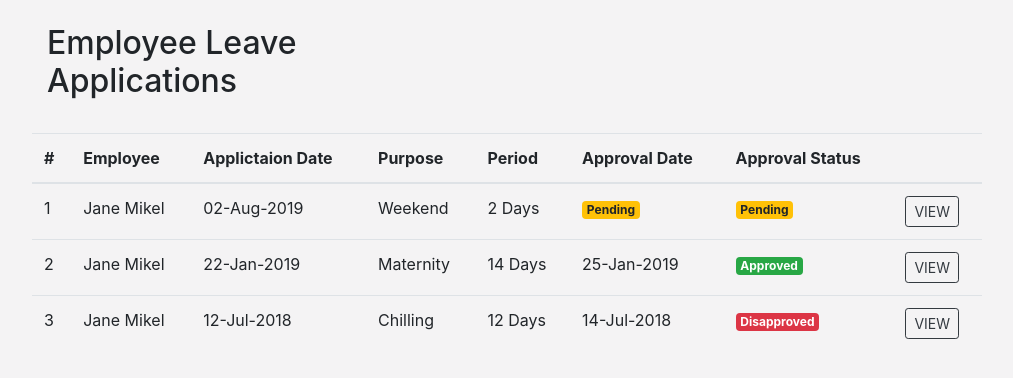
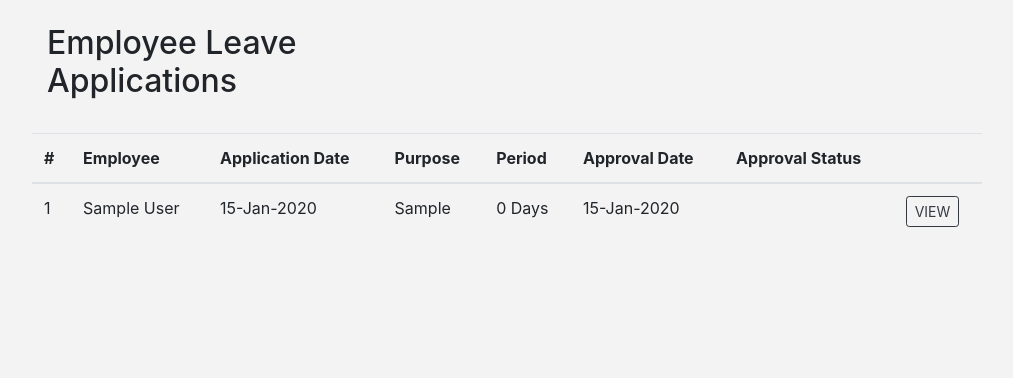
Before and after one commit to bunya017/leave-ms, a PHP site: page /admin/dashboard.php in a window 1280 px wide. Shown: the part 56-434 px from the top of the page, without its empty margins (133-1146 px from the left). Run offline with PHP 8.4, Linux system fonts and the light colour scheme; the visitor is signed in with stand-in values (Sample User, id 1); tables that the repository leaves empty or names only in its code hold one stand-in row (values such as "Sample post"); some libraries are stand-ins or nearby versions.

Commit message:
refactor(AdminDash): Add leave aplications table

```diff
--- a/admin/dashboard.php
+++ b/admin/dashboard.php
@@ -6,6 +6,18 @@
     $userId = $_SESSION['user_id'];
     $query = "SELECT `employee_leave`.*, `users`.`first_name`, `users`.`last_name` FROM `employee_leave` JOIN `users` WHERE `users`.`id`=`employee_leave`.`user_id`";
     $result = $conn->query($query);
+    if (($result->num_rows > 0)){
+      $index = 0;
+      while ($row = $result->fetch_assoc()) {
+        $leave_applications[] = array(
+          'id' => $row['id'], 'purpose' => $row['purpose'], 'application_date' => $row['application_date'],
+          'start_date' => $row['start_date'], 'stop_date' => $row['stop_date'],
+          'extra_information' => $row['extra_information'], 'to_director' => $row['to_director'],
+          'to_registrar' => $row['to_registrar'], 'approval_status' => $row['approval_status'],
+          'approval_date' => $row['approval_date'], 'full_name' => $row['first_name'] . ' ' . $row['last_name']
+        );
+      }
+    }
   }
 ?>
 <!DOCTYPE html>
@@ -54,7 +66,7 @@
                 <tr>
                   <th>#</th>
                   <th>Employee</th>
-                  <th>Applictaion Date</th>
+                  <th>Application Date</th>
                   <th>Purpose</th>
                   <th>Period</th>
                   <th>Approval Date</th>
@@ -63,42 +75,51 @@
                 </tr>
               </thead>
               <tbody>
-                <tr>
-                  <td>1</td>
-                  <td>Jane Mikel</td>
-                  <td>02-Aug-2019</td>
-                  <td>Weekend</td>
-                  <td>2 Days</td>
-                  <td><span class="badge badge-warning">Pending</span></td>
-                  <td><span class="badge badge-warning">Pending</span></td>
-                  <td>
-                    <a class="btn btn-outline-dark btn-sm" href="employee-leave-detail.html">VIEW</a>
-                  </td>
-                </tr>
-                <tr>
-                  <td>2</td>
-                  <td>Jane Mikel</td>
-                  <td>22-Jan-2019</td>
-                  <td>Maternity</td>
-                  <td>14 Days</td>
-                  <td>25-Jan-2019</td>
-                  <td><span class="badge badge-success">Approved</span></td>
-                  <td>
-                    <a class="btn btn-outline-dark btn-sm" href="employee-leave-detail.html">VIEW</a>
-                  </td>
-                </tr>
-                <tr>
-                  <td>3</td>
-                  <td>Jane Mikel</td>
-                  <td>12-Jul-2018</td>
-                  <td>Chilling</td>
-                  <td>12 Days</td>
-                  <td>14-Jul-2018</td>
-                  <td><span class="badge badge-danger">Disapproved</span></td>
-                  <td>
-                    <a class="btn btn-outline-dark btn-sm" href="employee-leave-detail.html">VIEW</a>
-                  </td>
-                </tr>
+                <?php foreach ($leave_applications as $leave_application): ++$index; ?>
+                  <tr>
+                    <td><?php echo $index; ?></td>
+                    <td><?php echo $leave_application["full_name"]; ?></td>
+                    <td><?php echo date('d-M-Y', strtotime($leave_application['application_date'])); ?></td>
+                    <td><?php echo $leave_application["purpose"]; ?></td>
+                    <td>
+                      <?php
+                        $start = date_create($leave_application["start_date"]);
+                        $stop = date_create($leave_application["stop_date"]);
+                        echo date_diff($stop, $start)->format("%a Days");
+                      ?>
+                    </td>
+                    <td>
+                      <?php
+                        switch ($leave_application["approval_date"]) {
+                          case NULL:
+                            echo '<span class="badge badge-warning">Pending</span>';
+                            break;
+                          default:
+                            echo date('d-M-Y', strtotime($leave_application['approval_date']));
+                            break;
+                        }
+                      ?>
+                    </td>
+                    <td>
+                      <?php
+                        switch ($leave_application["approval_status"]) {
+                          case NULL:
+                            echo '<span class="badge badge-warning">Pending</span>';
+                            break;
+                          case '0':
+                            echo '<span class="badge badge-danger">Disapproved</span>';
+                            break;
+                          case '1':
+                            echo '<span class="badge badge-success">Approved</span>';
+                            break;
+                        }
+                      ?>
+                    </td>
+                    <td>
+                      <a class="btn btn-outline-dark btn-sm" href="<?php// echo 'leave-detail.php?e=' . $leave_application['id'] ?>">VIEW</a>
+                    </td>
+                  </tr>
+                <?php endforeach ?>
               </tbody>
             </table>
           </div>
```
